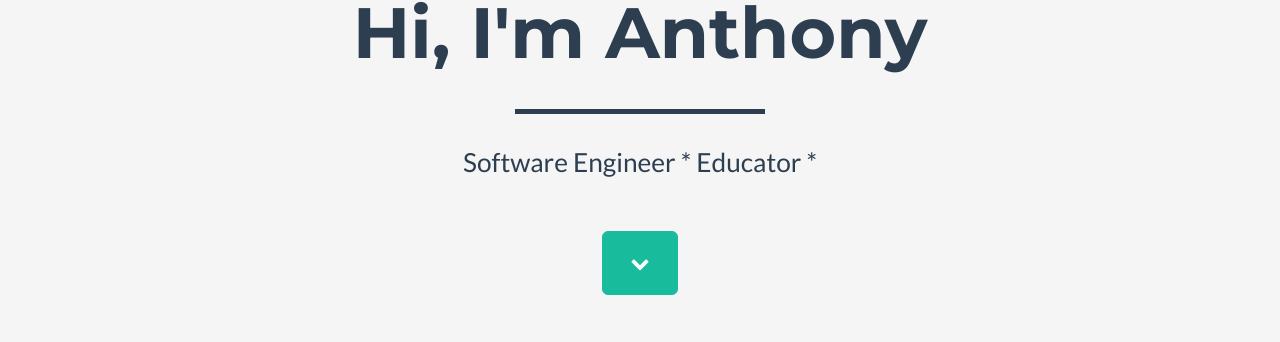
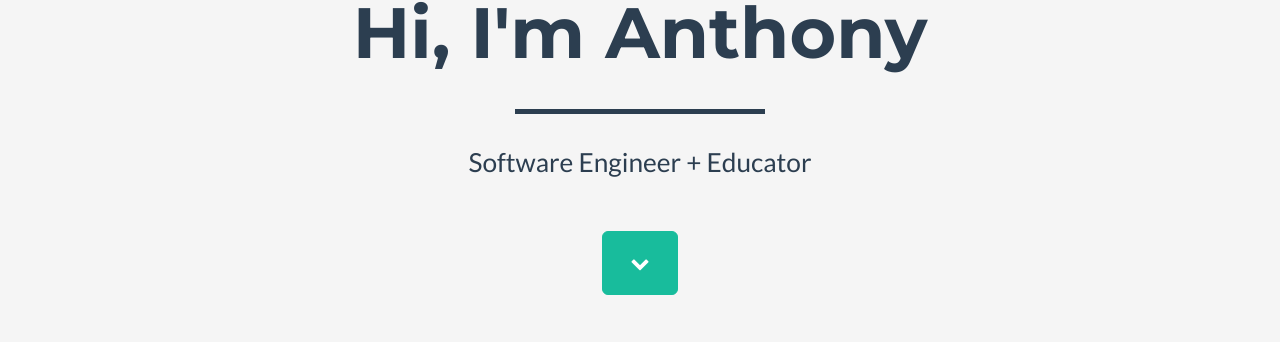
Before and after one commit to Abwas/aanaedu.github.io, a Jekyll site: the page built from index.html, in a window 1280 px wide and 900 px high. Shown: the part 218-560 px from the top of the window. Built offline with Jekyll 4.4.1, drawn with Linux system fonts in a browser that asks for light colours.

```diff
--- a/_config.yml
+++ b/_config.yml
@@ -9,7 +9,7 @@
 title: Anthony Anaedu
 email: tony.anaedu@gmail.com
 tagline: Developing Software Applications and providing IT Solutions to help businesses and individuals
-description: Software Engineer * Educator *
+description: Software Engineer + Educator
 baseurl: "" # the subpath of your site, e.g. /blog
 url: "http://anthonyanaedu.tk" # the base hostname & protocol for your site
 paginate: 5
```
